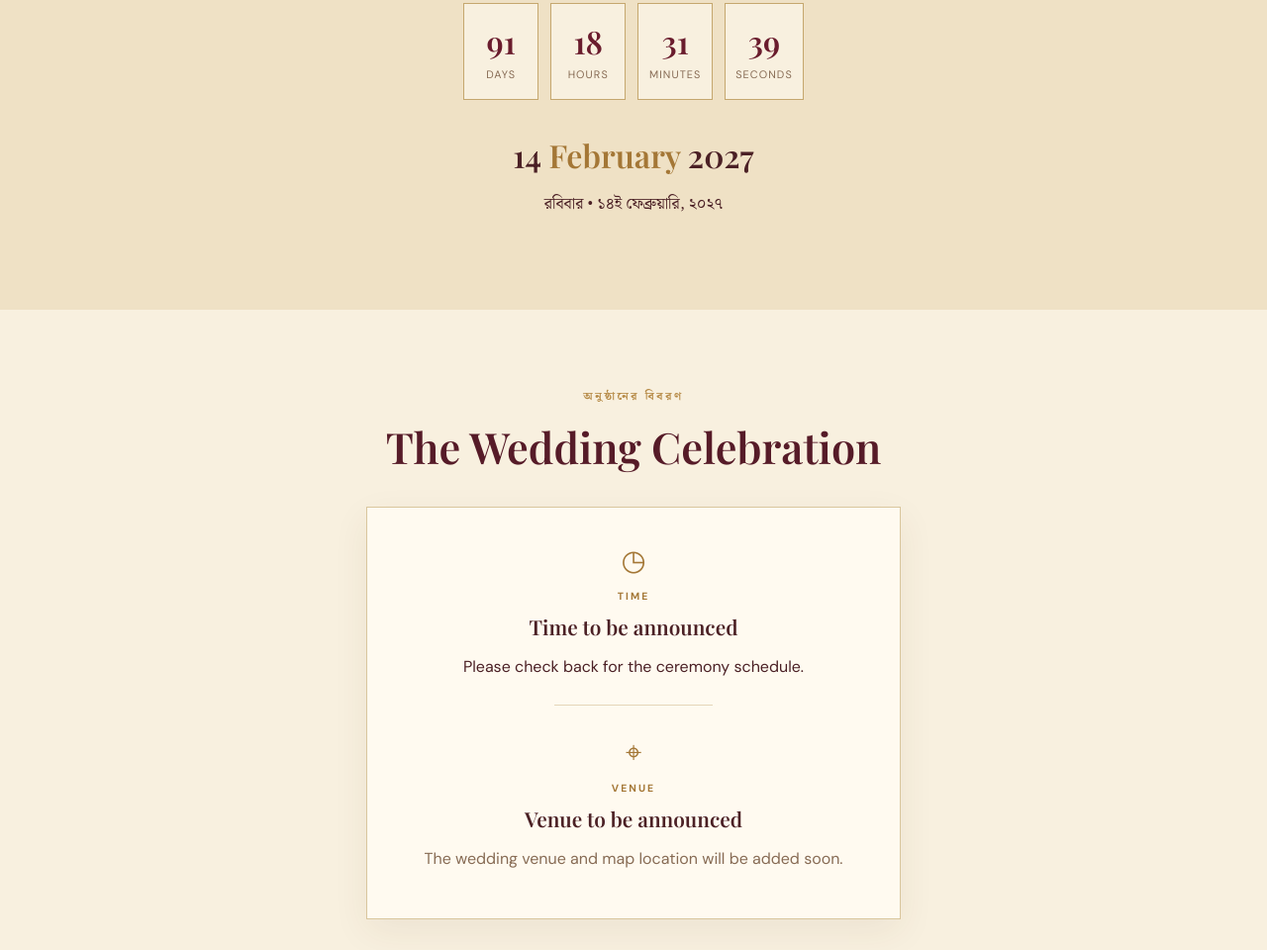
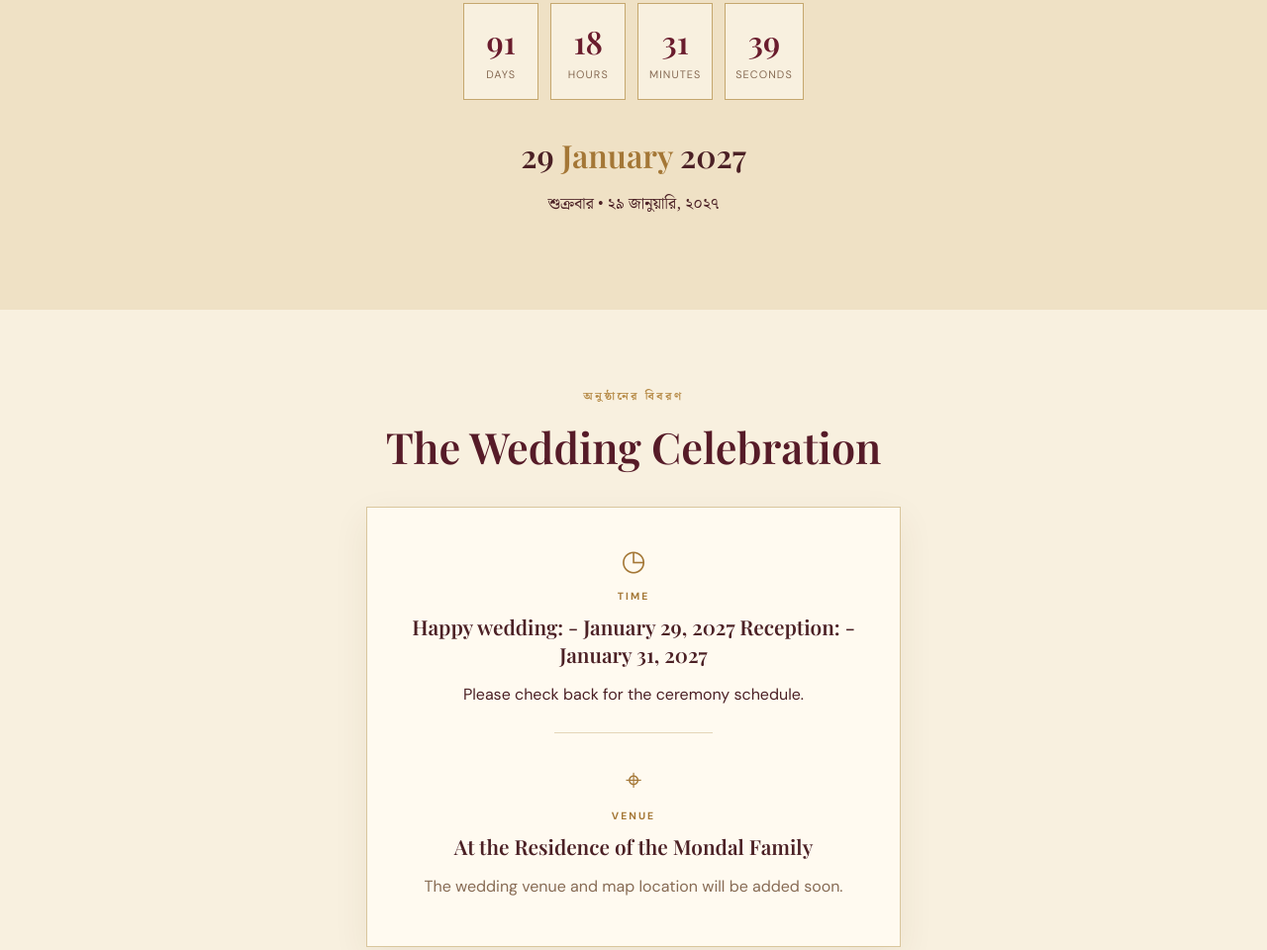
Before and after one commit to evercelebrate/-tanay-arpita-wedding, a plain HTML site: page index.html in a window 1280 px wide. Shown: the part 1524-2484 px from the top of the page at 99% size. Drawn offline with nearby package versions, Linux system fonts and the light colour scheme.

Commit message:
Update index.html

```diff
--- a/index.html
+++ b/index.html
@@ -21,7 +21,7 @@
       <h1>Tanay <span>&amp;</span> Arpita</h1>
       <p class="names bengali">তনয় মণ্ডল <span>ও</span> অর্পিতা গায়েন</p>
       <p class="intro">Two hearts, one beautiful beginning.</p>
-      <div class="hero-date">SUNDAY <i>•</i> 14 FEBRUARY 2027</div>
+      <div class="hero-date">FRIDAY <i>•</i> 29 JANUARY 2027</div>
       <button class="gold-button" id="openInvite">Open the invitation <span>↓</span></button>
       <p class="scroll-note">SCROLL TO EXPLORE</p>
     </div>
@@ -46,8 +46,8 @@
         <div><strong id="minutes">--</strong><span>Minutes</span></div>
         <div><strong id="seconds">--</strong><span>Seconds</span></div>
       </div>
-      <p class="date-large">14 <span>February</span> 2027</p>
-      <p class="bengali">রবিবার • ১৪ই ফেব্রুয়ারি, ২০২৭</p>
+      <p class="date-large">29 <span>January</span> 2027</p>
+      <p class="bengali">শুক্রবার • ২৯ জানুয়ারি, ২০২৭</p>
     </section>
 
     <section class="details section">
@@ -56,12 +56,12 @@
       <div class="detail-card">
         <div class="detail-icon">◷</div>
         <p class="detail-label">TIME</p>
-        <h3>Time to be announced</h3>
+        <h3>Happy wedding: - January 29, 2027 Reception: - January 31, 2027</h3>
         <p>Please check back for the ceremony schedule.</p>
         <div class="thin-line"></div>
         <div class="detail-icon">⌖</div>
         <p class="detail-label">VENUE</p>
-        <h3>Venue to be announced</h3>
+        <h3>At the Residence of the Mondal Family</h3>
         <p>The wedding venue and map location will be added soon.</p>
       </div>
     </section>
```
